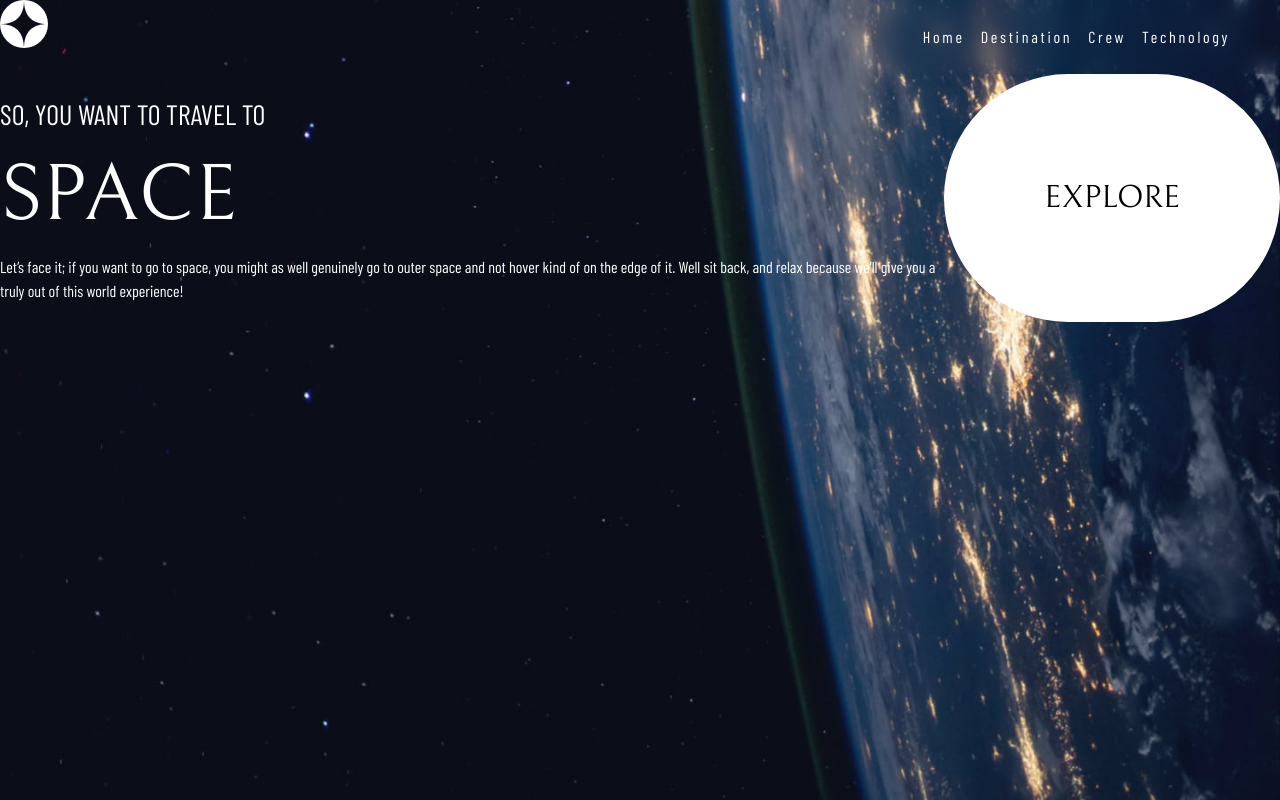
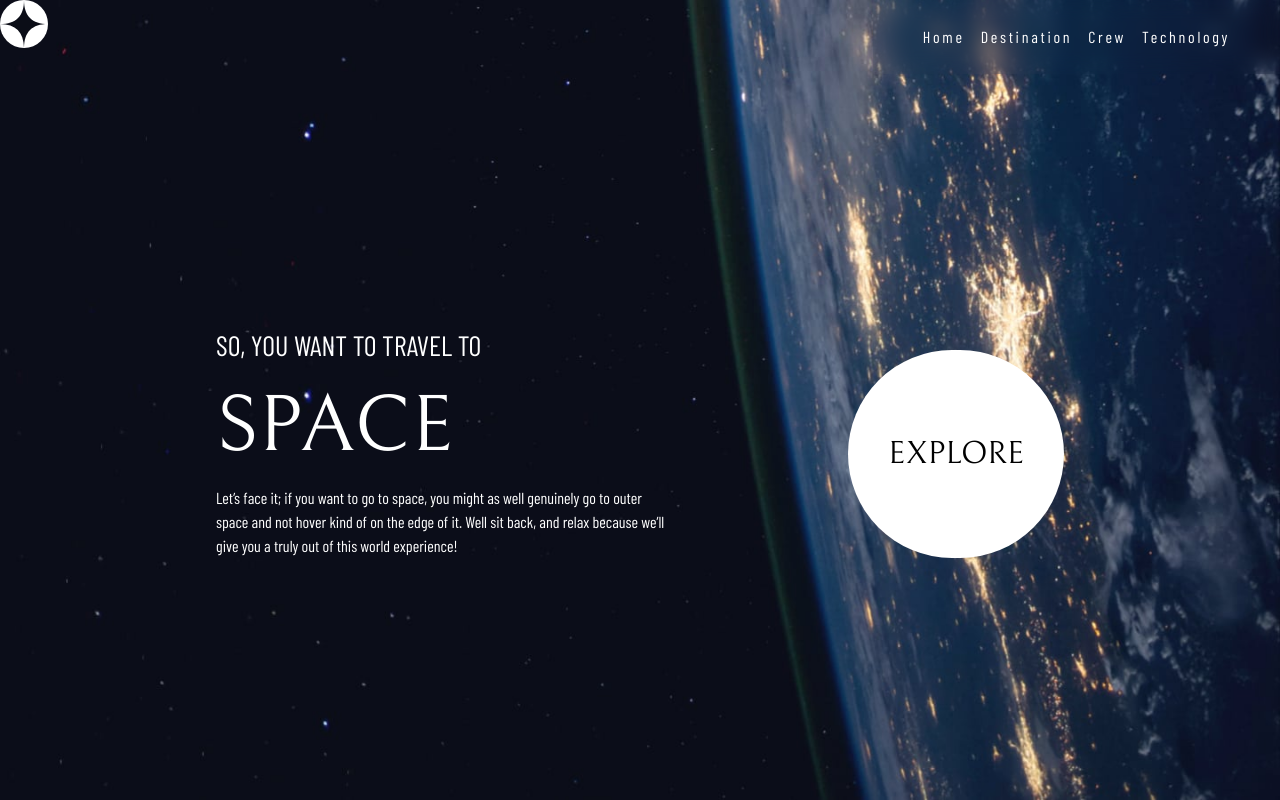
Before and after one commit to shartechs/fm-space-tourism-website, a React (Vite) app: page / in a window 1280 px wide. Built offline with nearby package versions, Linux system fonts and the light colour scheme.

Commit message:
home desktop markup

```diff
--- a/src/index.css
+++ b/src/index.css
@@ -2,6 +2,10 @@
 @import "tailwindcss/base";
 @import "tailwindcss/components";
 @import "tailwindcss/utilities";
+
+* {
+  box-sizing: border-box;
+}
 
 /* Fonts */
 @font-face {
--- a/src/pages/Home.jsx
+++ b/src/pages/Home.jsx
@@ -5,8 +5,8 @@ function Home() {
     <Layout
       backgroundImageUrl={"src/assets/images/home/background-home-desktop.jpg"}
     >
-      <div className="flex justify-between items-center">
-        <div>
+      <div className=" mt-[250px] flex justify-between container">
+        <div className="flex flex-col w-[450px]">
           <h5 className="text-white font-barlow text-h5-mobile md:text-h5-tablet lg:text-h5-desktop">
             SO, YOU WANT TO TRAVEL TO
           </h5>
@@ -20,8 +20,9 @@ function Home() {
             world experience!
           </p>
         </div>
-        <div>
-          <button className="  bg-white text-[20px] md:text-[32px] py-[100px] px-[100px] font-bellefair rounded-full">
+
+        <div className="flex items-end">
+          <button className="  bg-white text-[20px] md:text-[32px] py-[80px] px-[40px] font-bellefair rounded-full hover:ring-[50px] hover:ring-[#979797] duration-500">
             EXPLORE
           </button>
         </div>
--- a/tailwind.config.js
+++ b/tailwind.config.js
@@ -7,6 +7,16 @@ export default {
       "purple": "#D0D6F9",
       "white": "#FFFFFF",
       "grey": "#979797",
+    },
+    container: {
+      center: true,
+      padding: {
+        DEFAULT: "1rem",
+        sm: "2rem",
+        lg: "4rem",
+        xl: "5rem",
+        "2xl": "6rem",
+      },
     },
     fontFamily: {
       barlow: ["Barlow Condensed", "sans-serif"], // Primary sans-serif font
```
